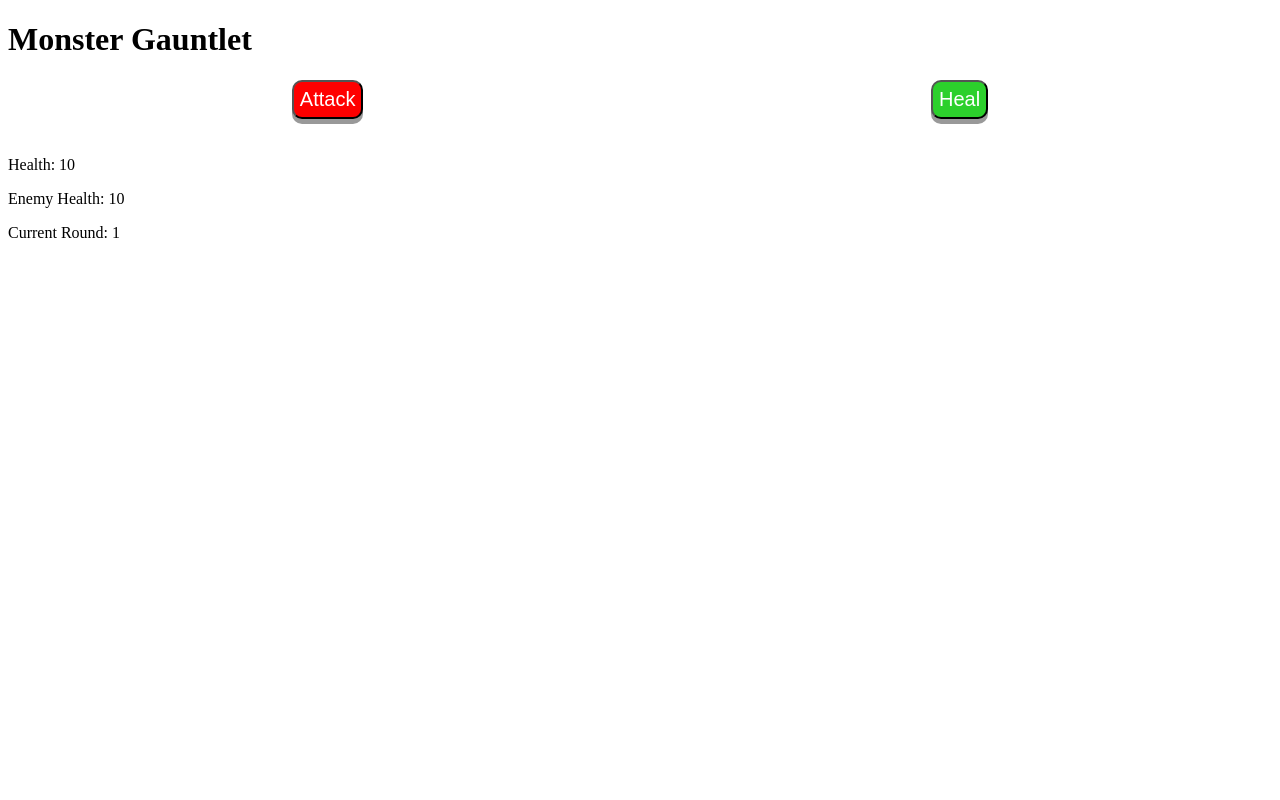
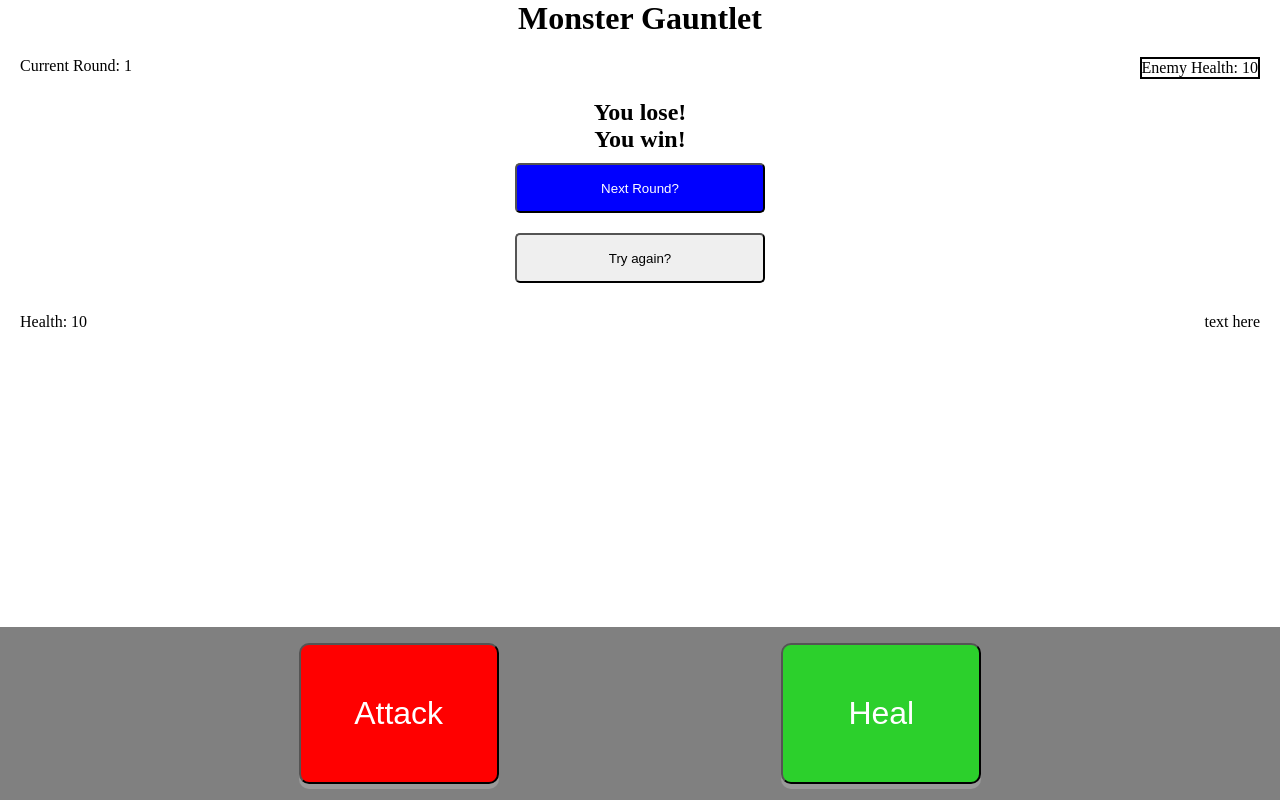
Before and after one commit to MaroonMidnight/monster-gauntlet, a plain HTML site: page index.html in a window 1280 px wide. Drawn offline with Linux system fonts and the light colour scheme.

Commit message:
Styling buttons and rearanging text

```diff
--- a/css/style.css
+++ b/css/style.css
@@ -1,28 +1,49 @@
 * {
     box-sizing: border-box;
+    margin: 0;
+    padding: 0;
 }
 
-.hidden {
+/* .hidden {
     visibility: hidden;
+} */
+
+body {
+    height: 100%;
+    margin: 0;
 }
 
-section {
-    display: flex;
-    justify-content: space-around;
+h1 {
+    text-align: center;
 }
 
-#next-round {
+main {
     display: flex;
-    align-items: center;
+    flex-direction: column;
+    flex: 1;
+}
+
+.player-buttons {
+    display: flex;
+    justify-content: space-evenly;
+    flex-direction: row;
+    padding: 1rem;
+    background-color: grey;
+    position: absolute;
+    bottom: 0;
+    width: 100%;
 }
 
 #attack {
-    display: flex;
     background-color: red;
     color: white;
-    padding: 6px;
-    font-size: 20px;
+
+    padding: 50px 0;
+    /* margin: 0 50px; */
+    font-size: 2rem;
     text-align: center;
+    width: 200px;
+
     border-radius: 10px;
     transition-duration: 0.5s;
     cursor: pointer;
@@ -39,13 +60,15 @@ section {
 }
 
 #heal {
-    display: flex;
     background-color: rgb(44, 208, 44);
     color: white;
-    padding: 6px;
-    font-size: 20px;
+
+    font-size: 2rem;
     text-align: center;
     border-radius: 10px;
+    width: 200px;
+    padding: 50px 0;
+
     transition-duration: 0.5s;
     cursor: pointer;
     box-shadow: 0 5px #999;
@@ -59,3 +82,47 @@ section {
     box-shadow: 0 5px #666;
     transform: translateY(5px);
 }
+
+.game-state-wrapper {
+    display: flex;
+    align-items: center;
+    justify-content: center;
+    flex-direction: column;
+}
+
+#next-round {
+    background-color: blue;
+    color: white;
+    border-radius: 5px;
+    width: 250px;
+    height: 50px;
+    margin: 10px auto;
+}
+
+#restart {
+    border-radius: 5px;
+    width: 250px;
+    margin: 10px auto;
+    height: 50px;
+}
+
+.dashboard {
+    display: grid;
+}
+
+
+.top-dash {
+    display: flex;
+    justify-content: space-between;
+    margin: 20px;
+}
+
+.bottom-dash {
+    display: flex;
+    justify-content: space-between;
+    margin: 20px;
+}
+
+.enemy {
+    border: 2px solid black;
+}
--- a/index.html
+++ b/index.html
@@ -13,44 +13,62 @@
     </header>
     <main>
 
-        <!-- Game UI -->
-        <section id="player-buttons">
-            <button id="attack">Attack</button>
-            <button id="heal">Heal</button>
-        </section>
-        <button id="next-round" class="hidden">Next Round?</button>
         <!-- Game Data -->
 
-        <p>Health:
-            <span id="health-stat">...</span>
+
+
+        <div class="top-dash">
+            <div class="round">
+            <p> Current Round:
+                <span id="current-round">...</span>
             </p>
+            </div>
 
+            <div class="enemy">
             <p>Enemy Health:
                 <span id="enemy-health-stat">...</span>
             </p>
 
+            </div>
+        </div>
         <!-- Game / Message Display -->
 
-         <p class="current-round">Current Round:
-            <span id="current-round">...</span>
-         </p>
 
         <div id="msg-box">
             <div class="display"></div>
         </div>
-
+        <div class="game-state-wrapper">
             <h2 id="loss-msg" class="hidden">
                 You lose!
             </h2>
-
             <h2 id="win-msg" class="hidden">
                 You win!
             </h2>
-
+        </div>
+        <div class="dashboard">
+            <button id="next-round" class="hidden">Next Round?</button>
             <button id="restart" class="hidden">
                 Try again?
             </button>
+        </div>
+        <div class="bottom-dash">
+        <div class="health">
+        <p>Health:
+            <span id="health-stat">...</span>
+        </p>
+        </div>
+        <div class="dialogue">
+            <p>
+                text here
+            </p>
+        </div>
+        </div>
+    </main>
 
-    </main>
+            <!-- Game UI -->
+            <section class="player-buttons">
+                <button id="attack">Attack</button>
+                <button id="heal">Heal</button>
+            </section>
 </body>
 </html>
```
Lines whose indentation alone changed are shown as unchanged.
